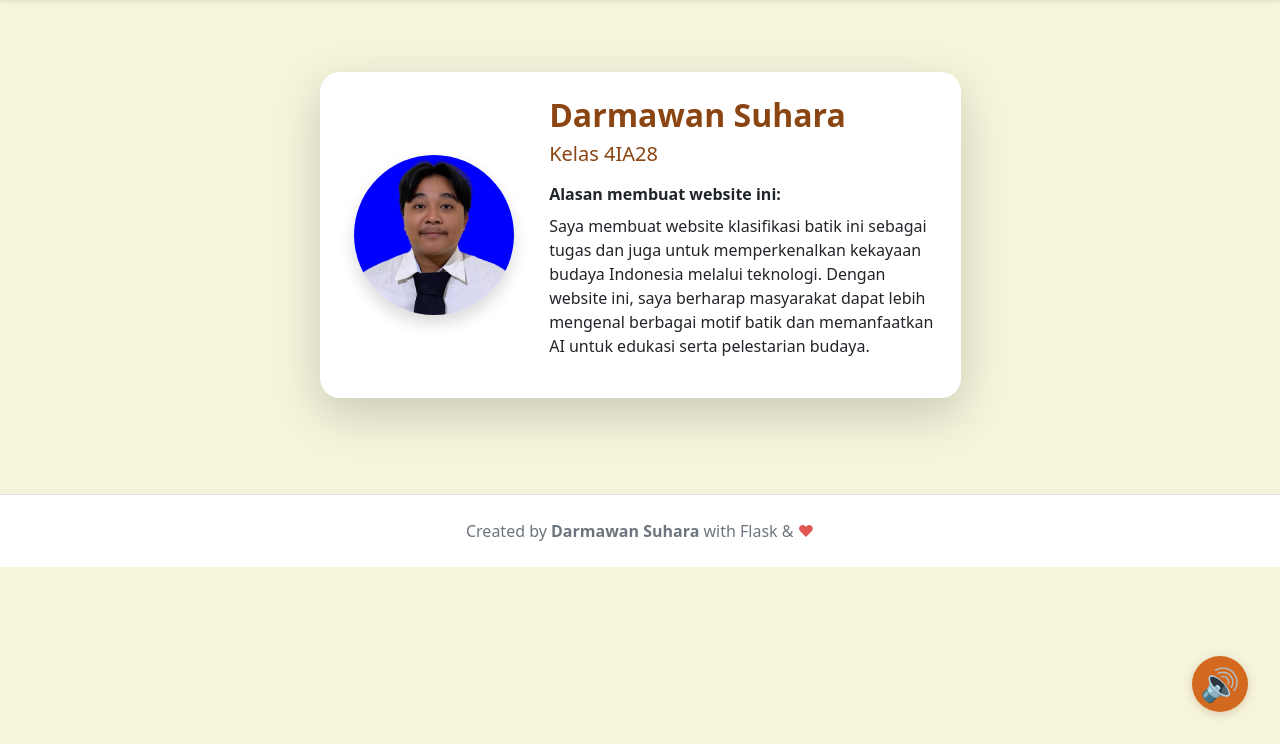
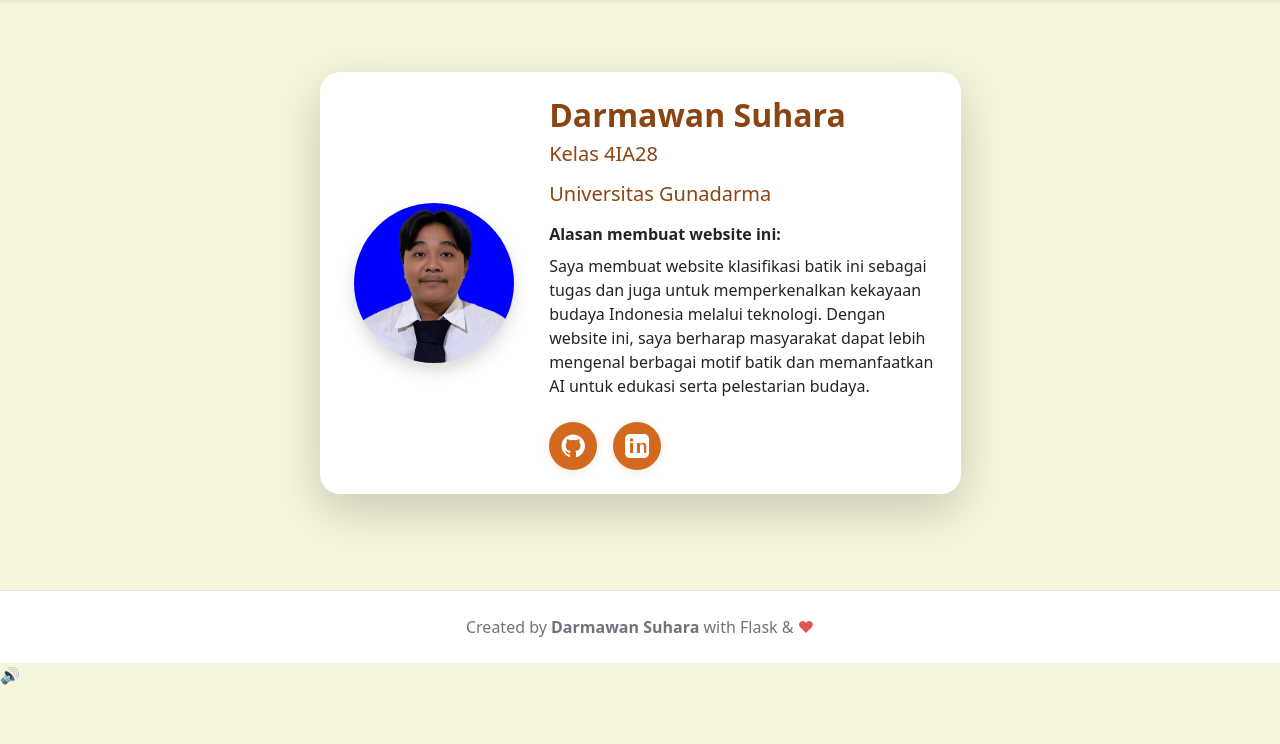
Before and after one commit to darkswan12/web-batik, a Flask app: page /profil in a window 1280 px wide. Shown: the part 56-800 px from the top of the page. Run offline with Flask 3, Linux system fonts and the light colour scheme.

Commit message:
update profil index klasifikasi

```diff
--- a/static/style.css
+++ b/static/style.css
@@ -66,35 +66,6 @@ body {
     height: 120px;
     object-fit: cover;
 }
-.audio-toggle {
-    position: fixed;
-    bottom: 32px;
-    right: 32px;
-    z-index: 9999;
-    background: #d2691e;
-    color: #fff;
-    border-radius: 50%;
-    width: 56px;
-    height: 56px;
-    display: flex;
-    align-items: center;
-    justify-content: center;
-    box-shadow: 0 2px 8px rgba(139, 69, 19, 0.25);
-    cursor: pointer;
-    font-size: 2rem;
-    transition: background 0.2s;
-}
-.audio-toggle:hover {
-    background: #a0522d;
-}
-.audio-toggle .audio-on {
-    opacity: 1;
-    transition: opacity 0.3s;
-}
-.audio-toggle .audio-off {
-    opacity: 0.5;
-    transition: opacity 0.3s;
-}
 .navbar-brand {
     color: #8b4513 !important;
 }
@@ -110,6 +81,26 @@ body {
 }
 .text-batik {
     color: #8b4513 !important;
+}
+.btn-batik-round {
+    background: #d2691e;
+    color: #fff;
+    border: none;
+    border-radius: 50%;
+    width: 48px;
+    height: 48px;
+    display: flex;
+    align-items: center;
+    justify-content: center;
+    font-size: 1.3rem;
+    box-shadow: 0 2px 8px rgba(139, 69, 19, 0.13);
+    transition: background 0.2s, color 0.2s, transform 0.2s;
+    padding: 0;
+}
+.btn-batik-round:hover {
+    background: #a0522d;
+    color: #fff;
+    transform: scale(1.08);
 }
 @media (max-width: 767px) {
     .main-title {
--- a/templates/index.html
+++ b/templates/index.html
@@ -195,11 +195,6 @@
         <span class="text-secondary">Created by <b>Darmawan Suhara</b> with Flask &amp; <span style="color:#e25555;">&#10084;</span></span>
     </footer>
     <!-- End Footer -->
-    <!-- Audio Batik & Toggle -->
-    <audio id="audio-batik" loop>
-        <source src="{{ url_for('static', filename='batik_audio.mp3') }}" type="audio/mpeg">
-        Your browser does not support the audio element.
-    </audio>
     <div class="audio-toggle" id="audio-toggle" onclick="toggleAudio()" title="Audio On/Off">
         <span id="audio-icon" class="audio-on">&#128266;</span>
     </div>
--- a/templates/klasifikasi.html
+++ b/templates/klasifikasi.html
@@ -70,11 +70,6 @@
         <span class="text-secondary">Created by <b>Darmawan Suhara</b> with Flask &amp; <span style="color:#e25555;">&#10084;</span></span>
     </footer>
     <!-- End Footer -->
-    <!-- Audio Batik & Toggle -->
-    <audio id="audio-batik" loop>
-        <source src="{{ url_for('static', filename='batik_audio.mp3') }}" type="audio/mpeg">
-        Your browser does not support the audio element.
-    </audio>
     <div class="audio-toggle" id="audio-toggle" onclick="toggleAudio()" title="Audio On/Off">
         <span id="audio-icon" class="audio-on">&#128266;</span>
     </div>
--- a/templates/profil.html
+++ b/templates/profil.html
@@ -42,8 +42,17 @@
                         <div class="col-md-8">
                             <h2 class="main-title mb-2">Darmawan Suhara</h2>
                             <h5 class="text-batik mb-3">Kelas 4IA28</h5>
+                            <h5 class="text-batik mb-3">Universitas Gunadarma</h5>
                             <p class="mb-2"><b>Alasan membuat website ini:</b></p>
                             <p>Saya membuat website klasifikasi batik ini sebagai tugas dan juga untuk memperkenalkan kekayaan budaya Indonesia melalui teknologi. Dengan website ini, saya berharap masyarakat dapat lebih mengenal berbagai motif batik dan memanfaatkan AI untuk edukasi serta pelestarian budaya.</p>
+                            <div class="mt-4 d-flex gap-3">
+                                <a href="https://github.com/darkswan12" target="_blank" class="btn btn-batik-round" title="GitHub">
+                                    <svg xmlns="http://www.w3.org/2000/svg" width="24" height="24" fill="currentColor" viewBox="0 0 24 24"><path d="M12 .5C5.73.5.5 5.73.5 12c0 5.08 3.29 9.39 7.86 10.91.58.11.79-.25.79-.56 0-.28-.01-1.02-.02-2-3.2.7-3.88-1.54-3.88-1.54-.53-1.34-1.3-1.7-1.3-1.7-1.06-.72.08-.71.08-.71 1.17.08 1.78 1.2 1.78 1.2 1.04 1.78 2.73 1.27 3.4.97.11-.75.41-1.27.74-1.56-2.55-.29-5.23-1.28-5.23-5.7 0-1.26.45-2.29 1.19-3.1-.12-.29-.52-1.46.11-3.05 0 0 .97-.31 3.18 1.18a11.1 11.1 0 0 1 2.9-.39c.98 0 1.97.13 2.9.39 2.2-1.49 3.17-1.18 3.17-1.18.63 1.59.23 2.76.11 3.05.74.81 1.19 1.84 1.19 3.1 0 4.43-2.69 5.41-5.25 5.7.42.36.79 1.09.79 2.2 0 1.59-.01 2.87-.01 3.26 0 .31.21.68.8.56C20.71 21.39 24 17.08 24 12c0-6.27-5.23-11.5-12-11.5z"/></svg>
+                                </a>
+                                <a href="https://www.linkedin.com/in/darmawan-suhara-a9426422b/" target="_blank" class="btn btn-batik-round" title="LinkedIn">
+                                    <svg xmlns="http://www.w3.org/2000/svg" width="24" height="24" fill="currentColor" viewBox="0 0 24 24"><path d="M19 0h-14c-2.761 0-5 2.239-5 5v14c0 2.761 2.239 5 5 5h14c2.761 0 5-2.239 5-5v-14c0-2.761-2.239-5-5-5zm-11 19h-3v-10h3v10zm-1.5-11.268c-.966 0-1.75-.784-1.75-1.75s.784-1.75 1.75-1.75 1.75.784 1.75 1.75-.784 1.75-1.75 1.75zm15.5 11.268h-3v-5.604c0-1.337-.025-3.063-1.868-3.063-1.868 0-2.154 1.459-2.154 2.967v5.7h-3v-10h2.881v1.367h.041c.401-.761 1.379-1.563 2.838-1.563 3.034 0 3.595 1.997 3.595 4.59v5.606z"/></svg>
+                                </a>
+                            </div>
                         </div>
                     </div>
                 </div>
@@ -55,11 +64,6 @@
         <span class="text-secondary">Created by <b>Darmawan Suhara</b> with Flask &amp; <span style="color:#e25555;">&#10084;</span></span>
     </footer>
     <!-- End Footer -->
-    <!-- Audio Batik & Toggle -->
-    <audio id="audio-batik" loop>
-        <source src="{{ url_for('static', filename='batik_audio.mp3') }}" type="audio/mpeg">
-        Your browser does not support the audio element.
-    </audio>
     <div class="audio-toggle" id="audio-toggle" onclick="toggleAudio()" title="Audio On/Off">
         <span id="audio-icon" class="audio-on">&#128266;</span>
     </div>
```
